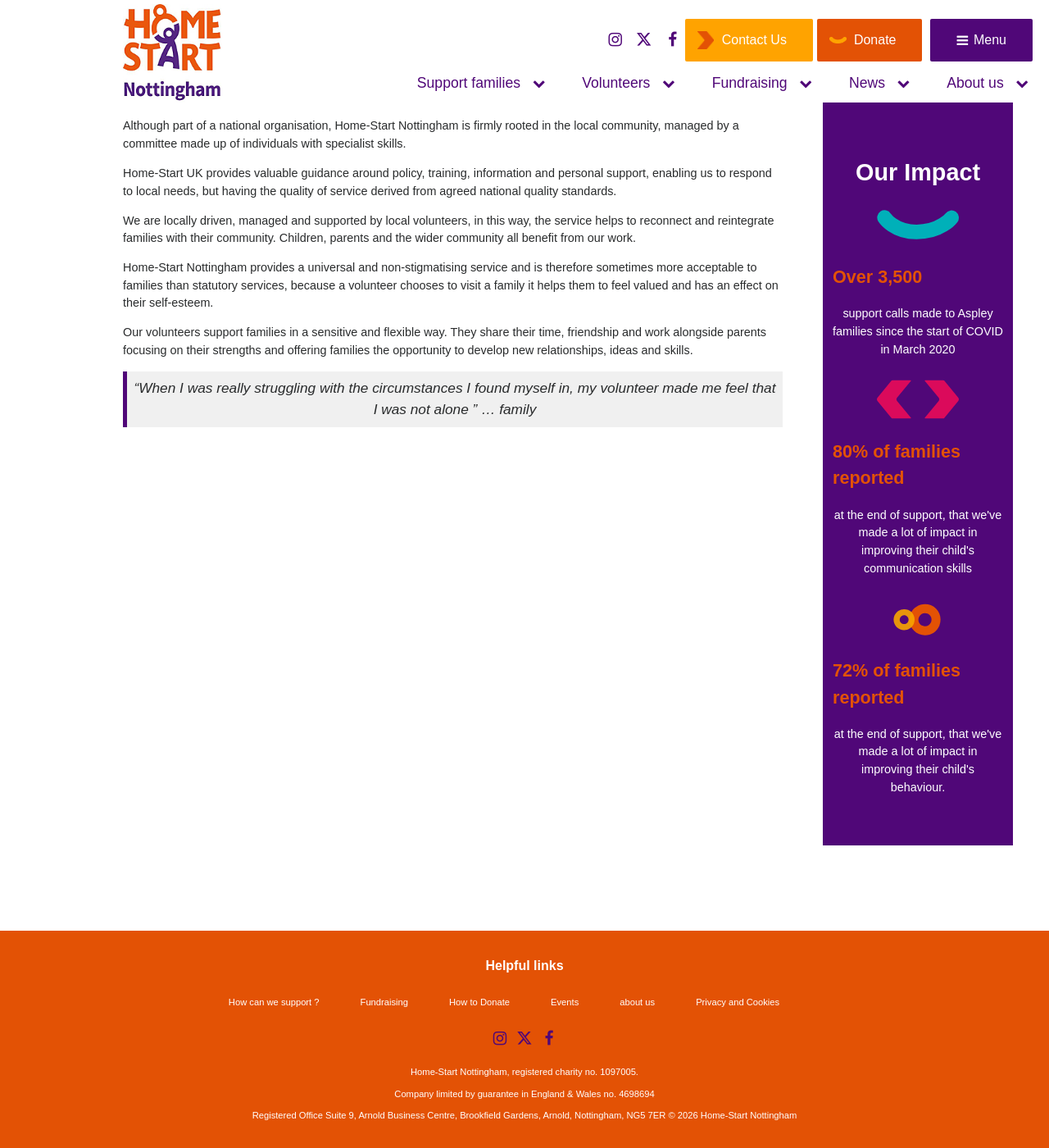
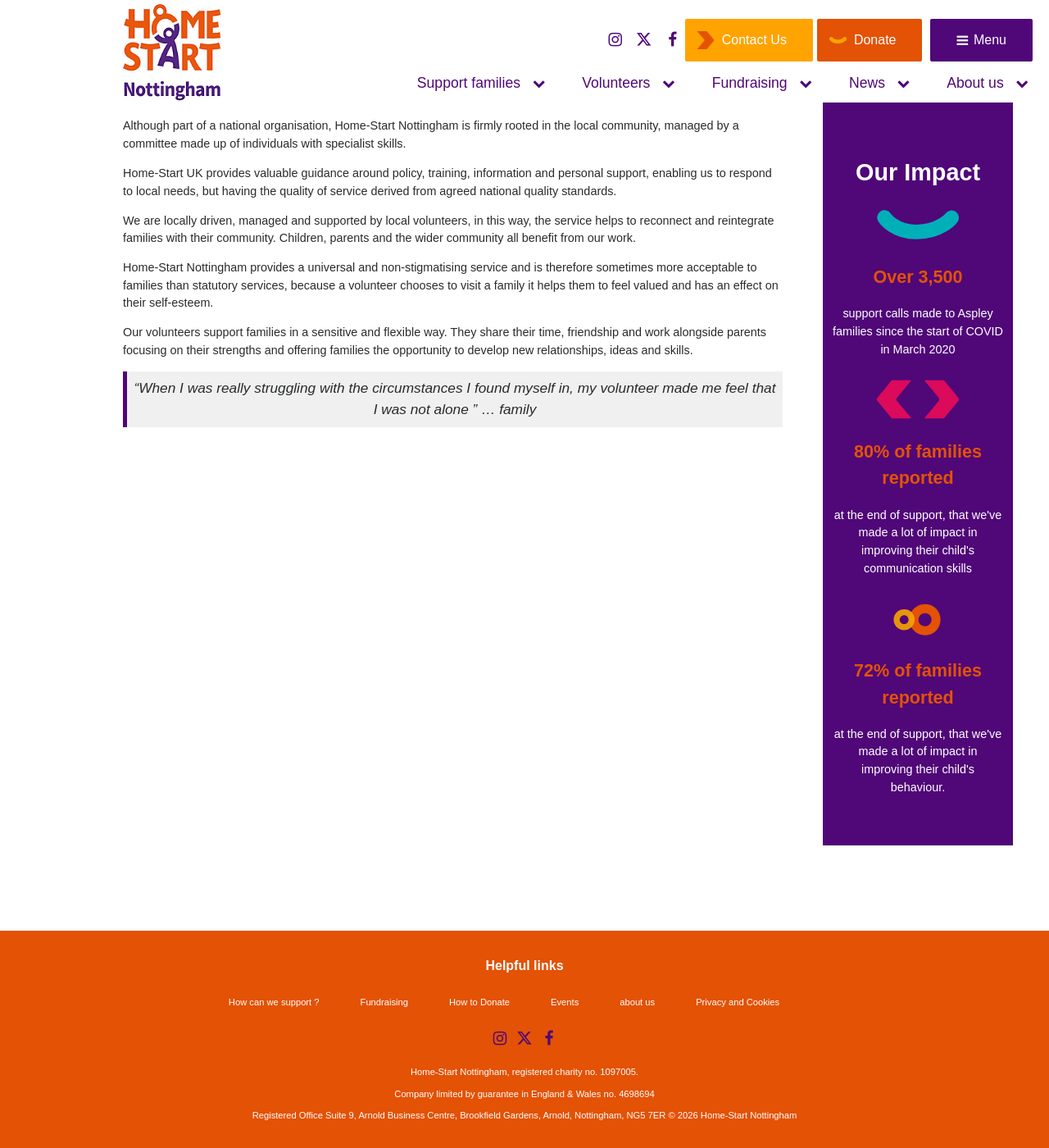
Before and after one commit to home-startnottingham/home-startnottingham.github.io, a Jekyll site: the page built from pages/general/about-us.md, in a window 1280 px wide and 1400 px high, scrolled down 556 px. Shown: the whole window at 82% size. Built offline with Jekyll 4.4.1, drawn with Linux system fonts in a browser that asks for light colours; nearby versions of some CDN libraries.

Commit message:
Center align headings in impact stats home feature category

```diff
--- a/assets/css/main.css
+++ b/assets/css/main.css
@@ -992,6 +992,10 @@ a.mobileHeaderButton.donate:before {
   color: inherit
 }
 
+.homefeaturecategory-homeboximpactstats td h2 {
+  text-align: center;
+}
+
 .homefeaturecategory-homeboximpactstats table {
   position: relative
 }
```
